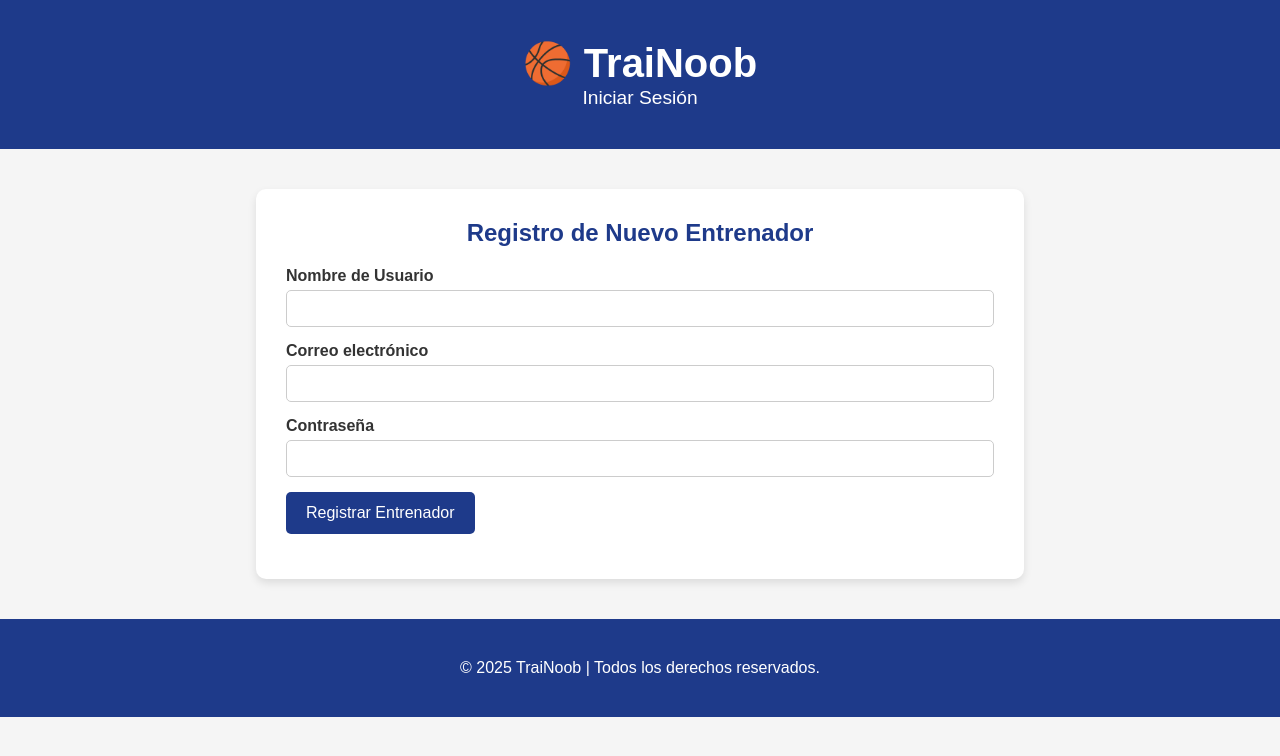
After one commit to Ikerpc123/TraiNoob, a Spring Boot app: page /registroEntrenador in a window 1280 px wide. The commit adds this page. Shown: the top 756 px of the page. Run offline with Spring Boot 4, Linux system fonts and the light colour scheme.

Commit message:
Registro de Entrenador

```diff
--- a/src/main/java/com/ikerpc123/controlador/EntrenadorController.java
+++ b/src/main/java/com/ikerpc123/controlador/EntrenadorController.java
@@ -1,5 +1,63 @@
 package com.ikerpc123.controlador;
 
+import java.util.regex.Matcher;
+import java.util.regex.Pattern;
+
+import org.springframework.beans.factory.annotation.Autowired;
+import org.springframework.stereotype.Controller;
+import org.springframework.ui.Model;
+import org.springframework.web.bind.annotation.GetMapping;
+import org.springframework.web.bind.annotation.PostMapping;
+import org.springframework.web.bind.annotation.RequestParam;
+import org.springframework.web.servlet.mvc.support.RedirectAttributes;
+
+import com.ikerpc123.modelo.Usuario;
+import com.ikerpc123.servicio.EntrenadorService;
+import com.ikerpc123.servicio.UsuarioService;
+
+@Controller
 public class EntrenadorController {
 
+	@Autowired
+	EntrenadorService entrenadorService;
+	@Autowired
+	UsuarioService usuarioService;
+
+	@GetMapping("/registroEntrenador")
+    public String registroEntrenador() {
+        return "registroEntrenador";
+    }
+
+	@PostMapping("/registroEntrenador")
+	public String registro(@RequestParam String nombre,
+	                       @RequestParam String email,
+	                       @RequestParam String password,
+	                       Model model) {
+
+	    String emailRegex = "^[a-zA-Z0-9._%+-]+@[a-zA-Z0-9.-]+\\.[a-zA-Z]{2,}$";
+	    Pattern patronEmail = Pattern.compile(emailRegex);
+
+	    String nombreRegex = "^[a-zA-Z\\s]+$";
+	    Pattern patronNombre = Pattern.compile(nombreRegex);
+
+	    Matcher validarEmail = patronEmail.matcher(email);
+	    Matcher validarNombre = patronNombre.matcher(nombre);
+
+	    if (!validarEmail.matches()) {
+	        model.addAttribute("error", "Ingrese un correo electrónico válido.");
+	        return "registro";
+	    }
+
+	    if (!validarNombre.matches()) {
+	        model.addAttribute("error", "Ingrese un nombre válido. (Sin números ni caracteres especiales)");
+	        return "registro";
+	    }
+
+	    // Validaciones correctas: registrar
+	    Usuario nuevoUsuario = usuarioService.crearUsuario(nombre, email, password, "ENTRENADOR");
+	    entrenadorService.registrarEntrenador(nuevoUsuario);
+
+	    return "redirect:/login";
+	}
+
 }
--- a/src/main/java/com/ikerpc123/repositorio/EjercicioRepository.java
+++ b/src/main/java/com/ikerpc123/repositorio/EjercicioRepository.java
@@ -1,5 +1,5 @@
 package com.ikerpc123.repositorio;
 
+
 public class EjercicioRepository {
-
 }
--- a/src/main/java/com/ikerpc123/servicio/UsuarioService.java
+++ b/src/main/java/com/ikerpc123/servicio/UsuarioService.java
@@ -1,5 +1,9 @@
 package com.ikerpc123.servicio;
 
-public class UsuarioService {
+import com.ikerpc123.modelo.Usuario;
+
+public interface UsuarioService {
+
+	Usuario crearUsuario(String nombre, String email, String password, String rol);
 
 }
--- /dev/null
+++ b/src/main/resources/static/css/formulario.css
@@ -0,0 +1,46 @@
+.form-container {
+    background-color: white;
+    width: 60%;
+    margin: 40px auto;
+    padding: 30px;
+    border-radius: 10px;
+    box-shadow: 0 4px 8px rgba(0,0,0,0.1);
+}
+
+.form-container h2 {
+    color: #1E3A8A;
+    margin-bottom: 20px;
+    text-align: center;
+}
+
+.form-group {
+    margin-bottom: 15px;
+}
+
+.form-group label {
+    display: block;
+    margin-bottom: 5px;
+    color: #333;
+    font-weight: bold;
+}
+
+.form-group input, .form-group select {
+    width: 100%;
+    padding: 10px;
+    border: 1px solid #ccc;
+    border-radius: 5px;
+}
+
+.form-group button {
+    background-color: #1E3A8A;
+    color: white;
+    padding: 12px 20px;
+    font-size: 1rem;
+    border: none;
+    border-radius: 5px;
+    cursor: pointer;
+}
+
+.form-group button:hover {
+    background-color: #FF6600;
+}
--- a/src/main/resources/templates/index.html
+++ b/src/main/resources/templates/index.html
@@ -15,7 +15,7 @@
             <nav>
                 <ul>
                     <li><a th:href="login">Iniciar Sesión</a></li>
-                    <li><a href="registro.html">Registro</a></li>
+                    <li><a th:href="registroEntrenador">Registro</a></li>
                 </ul>
             </nav>
         </div>
--- /dev/null
+++ b/src/main/resources/templates/registroEntrenador.html
@@ -0,0 +1,58 @@
+<!DOCTYPE html>
+<html lang="es">
+<head>
+    <meta charset="UTF-8">
+    <title>Registro de Entrenador - TraiNoob</title>
+    <link rel="stylesheet" href="/css/formulario.css">
+    <link rel="stylesheet" href="/css/index.css">
+    <style>
+
+    </style>
+</head>
+<body>
+
+<header>
+    <div class="container">
+        <h1>🏀 TraiNoob</h1>
+        <nav>
+            <ul>
+                <li><a href="login.html">Iniciar Sesión</a></li>
+            </ul>
+        </nav>
+    </div>
+</header>
+
+<main>
+    <div class="form-container">
+        <h2>Registro de Nuevo Entrenador</h2>
+        <form action="/registroEntrenador" method="post">
+            <div class="form-group">
+			    <label for="nombre">Nombre de Usuario</label>
+			    <input type="text" id="nombre" name="nombre" required>
+			</div>
+            <div class="form-group">
+                <label for="email">Correo electrónico</label>
+                <input type="email" id="email" name="email" required>
+            </div>
+            <div class="form-group">
+                <label for="password">Contraseña</label>
+                <input type="password" id="password" name="password" required>
+            </div>
+            <div class="form-group">
+                <button type="submit">Registrar Entrenador</button>
+            </div>
+            <div th:if="${error}" style="color:red; text-align:center;">
+			    <p th:text="${error}"></p>
+			</div>
+        </form>
+    </div>
+</main>
+
+<footer>
+    <div class="container">
+        <p>&copy; 2025 TraiNoob | Todos los derechos reservados.</p>
+    </div>
+</footer>
+
+</body>
+</html>
```
Also changed, not shown: src/main/java/com/ikerpc123/modelo/Entrenador.java (+10 -0 lines), src/main/java/com/ikerpc123/repositorio/EntrenadorRepository.java (+6 -1 lines), src/main/java/com/ikerpc123/repositorio/UsuarioRepository.java (+10 -1 lines), src/main/java/com/ikerpc123/servicio/EntrenadorService.java (+6 -1 lines), src/main/java/com/ikerpc123/servicioImpl/EntrenadorServImpl.java (+20 -1 lines), src/main/java/com/ikerpc123/servicioImpl/UsuarioServImpl.java (+21 -1 lines), src/main/java/com/ikerpc123/trainoob/TrainoobApplication.java (+6 -1 lines).
